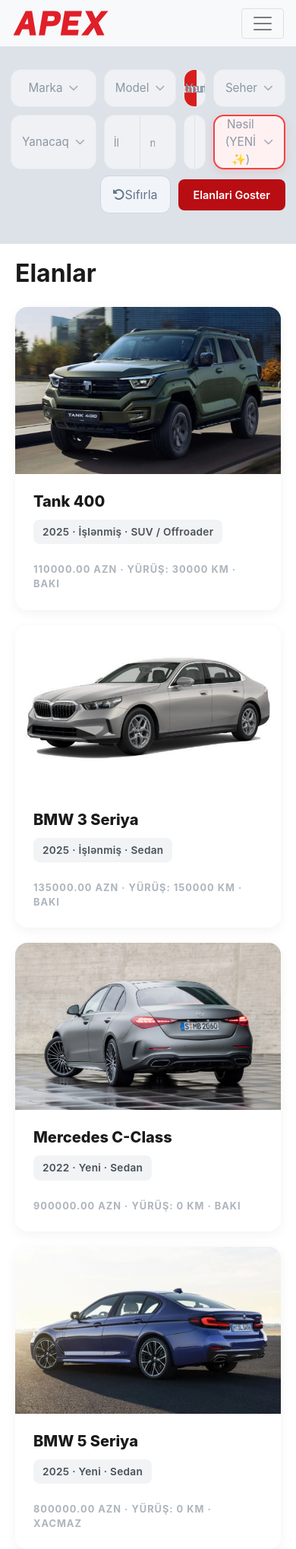
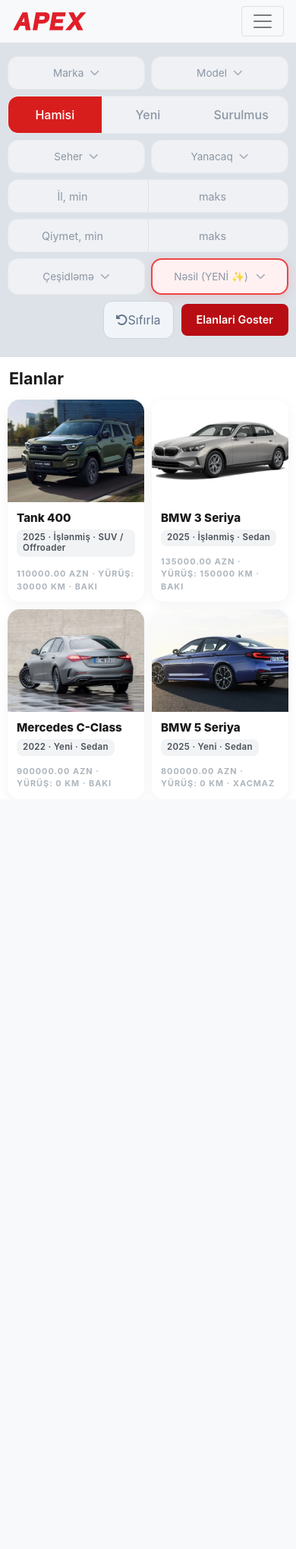
Before and after one commit to emilmustafayev642/turboaz, a Django app: page / in a window 390 px wide. Shown: the whole page at 76% size. After the commit the page ends 1037 px from the top, so only its background shows below. Run offline with Django 4.2, Linux system fonts and the light colour scheme; data comes from the database, SQL or seed files in the repository; both versions use the stored data as it was after the commit; some libraries are stand-ins or nearby versions.

Commit message:
Added new filter and mobile CSS for Apex

```diff
--- a/main/models.py
+++ b/main/models.py
@@ -92,6 +92,8 @@ class Listing(models.Model):
         ('electric', 'Elektro'),
         ('gas', 'Qaz'),
     ]
+
+    views_count = models.PositiveIntegerField(default=0)
 
     generation = models.ForeignKey(
         'CarGeneration',
--- a/main/views.py
+++ b/main/views.py
@@ -81,6 +81,16 @@ def home(request):
         for item in brands
     }
     generations = CarGeneration.objects.select_related('car_model__brand').all()
+
+    sort_by = request.GET.get('sort', '-id')
+    allowed_sorts = {
+        'price': 'price',
+        '-price': '-price',
+        'mileage': 'mileage',
+        '-created_at': '-id',  # '-id' always puts the newest cars first!
+    }
+    if sort_by in allowed_sorts:
+        listings = listings.order_by(allowed_sorts[sort_by])
 
 
     # yansi masini user pin eliyib
@@ -254,6 +264,9 @@ def detail_view(request, listing_id):
         Listing.objects.select_related('car_model__brand').prefetch_related('photos'),
         pk=listing_id,
     )
+
+    listing.views_count += 1
+    listing.save(update_fields=['views_count'])
 
     # loqika qiymet dusmek
     pin_obj = None
--- a/static/css/detail.css
+++ b/static/css/detail.css
@@ -380,7 +380,11 @@ footer {
     margin-left : 30px;
 }
 
-
+.span_N7 {
+    color: #64748b;
+    font-size: 0.9rem;
+    margin-left: 12px;
+}
 
 @media (max-width: 600px) {
     .details {
--- a/static/css/style.css
+++ b/static/css/style.css
@@ -525,3 +525,110 @@
     transform: translateY(1px);
     box-shadow: 0 1px 2px rgba(202, 16, 22, 0.1);
 }
+
+/* indi men responsibil mobile sehifeni yixmaqa baslayiram bu DIV academiyadan SONRA 15/11/26 22:40 */
+
+
+/* tabletler ve orta manitorlar 1000pxasagi  */
+@media (max-width: 992px) {
+    .filter-controls {
+        grid-template-columns: repeat(2, 1fr);
+        width: 100%;
+    }
+
+    .gen-dropdown-menu {
+        left: 0;
+        right: 0;
+        width: 100%;
+        max-width: 100%;
+        box-sizing: border-box;
+    }
+
+    .generation-cards-grid {
+        justify-content: center;
+    }
+}
+
+/* mobile telefonlar hardasa 600 px asagi  */
+
+@media (max-width: 600px) {
+    .navbar-logo {
+        width: 100px;
+    }
+
+    .auth-buttons {
+        gap: 0.5rem;
+        flex-wrap: wrap;
+    }
+
+    .btn-apex,
+    .btn-apex-outline {
+        padding: 0.4rem 0.8rem;
+        font-size: 0.82rem;
+    }
+
+    .filter-panel {
+        padding: 18px 10px 24px;
+    }
+
+    .filter-controls {
+        grid-template-columns: repeat(2, 1fr);
+        gap: 8px;
+        width: 100%;
+    }
+
+    /* На малых экранах переключатель статуса и блоки с ценой занимают всю ширину rus dilinde yazdim bilmirem yine */
+
+    .status-group,
+    .filter-box.price-range-box {
+        grid-column: 1 / -1;
+    }
+
+    .filter-box {
+        min-height: 44px;
+        font-size: 0.85rem;
+        padding: 0 10px;
+    }
+
+    .gen-card {
+        width: 100%;
+        height: 130px;
+    }
+
+    /* telfonlarda 2 sütunlu avtomobil kartları */
+    .listing-grid {
+        grid-template-columns: repeat(2, 1fr);
+        gap: 10px;
+        padding: 0 10px;
+    }
+
+    .card-img-top {
+        height: 135px;
+    }
+
+    .card-body {
+        padding: 12px;
+    }
+
+    .card-title {
+        font-size: 0.95rem;
+        margin-bottom: 6px;
+    }
+
+    .card-text.cars {
+        font-size: 0.72rem;
+        padding: 4px 8px;
+        margin-bottom: 12px;
+    }
+
+    .card-body p {
+        font-size: 0.68rem;
+    }
+
+    .h1 {
+        font-size: 1.35rem;
+        margin-left: 12px;
+        margin-top: 16px;
+        margin-bottom: 14px;
+    }
+}
--- a/templates/detail.html
+++ b/templates/detail.html
@@ -291,6 +291,10 @@
                     </span>
                 </div>
 
+                <span class="span_N7" >
+                    <i class="fa-regular fa-eye"></i> {{ listing.views_count }} Baxış
+                </span>
+
                 <div>
                     <div class="spec-label">Elanin yerləşdirilmə tarixi</div>
                     <div class="spec-value">{{ listing.created_at|date:"d.m.Y, H:i" }}</div>
--- a/templates/index.html
+++ b/templates/index.html
@@ -164,6 +164,25 @@
                     <input type="number" name="max_price" placeholder="maks" class="filter-input border-left">
                 </div>
 
+                <!-- indi men responsibil qiymet sistemini yixmaqa baslayiram bu DIV academiyadan SONRA 15/11/26 22:18 -->
+
+                <div class="filter-box">
+                    <span id="selected-sort-label">
+                        {% if request.GET.sort == 'price' %}Ən ucuzlar
+                        {% elif request.GET.sort == '-price' %}Ən bahalılar
+                        {% elif request.GET.sort == 'mileage' %}Yürüşü az olanlar
+                        {% elif request.GET.sort == '-created_at' %}Ən yenilər
+                        {% else %}Çeşidləmə{% endif %}
+                    </span>
+                    <i class="fa-solid fa-chevron-down"></i>
+                    <select name="sort" onchange="document.getElementById('selected-sort-label').innerText = this.options[this.selectedIndex].text">
+                        <option value="-created_at" {% if request.GET.sort == '-created_at' or not request.GET.sort %}selected{% endif %}>Ən yenilər</option>
+                        <option value="price" {% if request.GET.sort == 'price' %}selected{% endif %}>Ən ucuzlar</option>
+                        <option value="-price" {% if request.GET.sort == '-price' %}selected{% endif %}>Ən bahalılar</option>
+                        <option value="mileage" {% if request.GET.sort == 'mileage' %}selected{% endif %}>Yürüşü az olanlar</option>
+                    </select>
+                </div>
+
 
 
 
```
Also changed, not shown: db.sqlite3, main/migrations/0017_listing_views_count.py (added).
